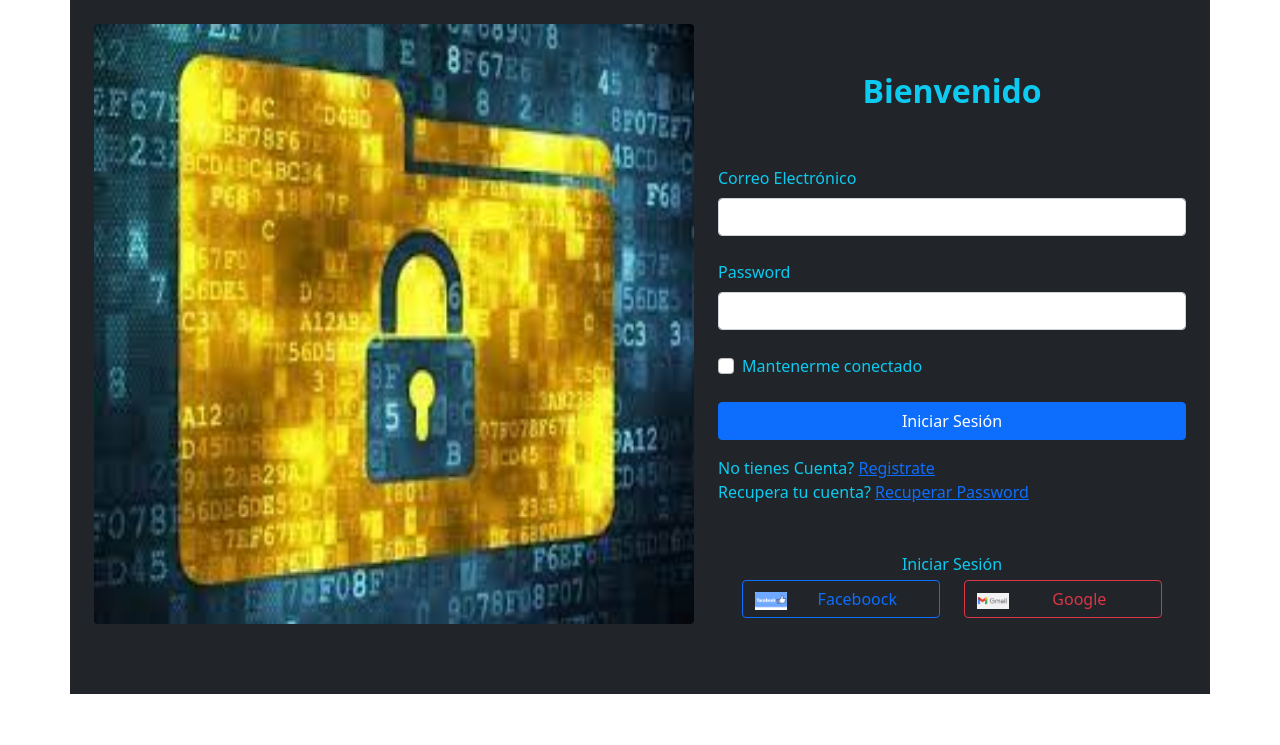
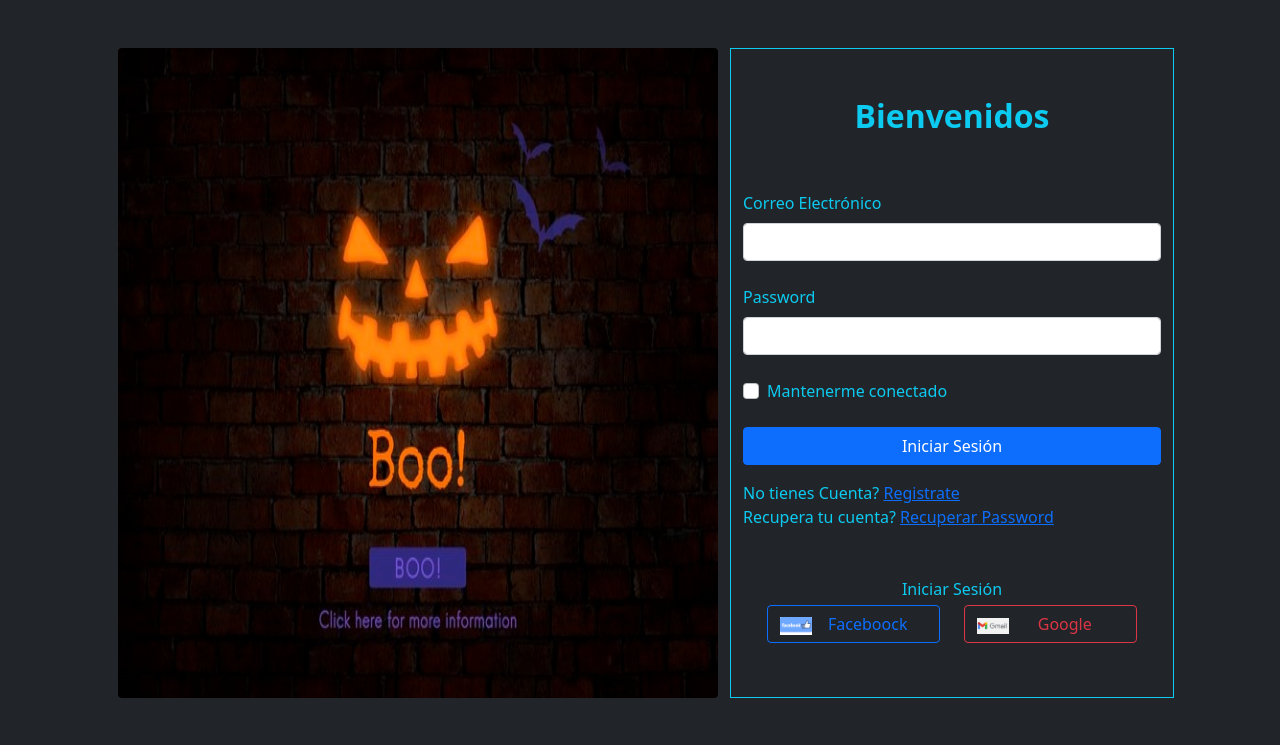
Before and after one commit to Pfalconi1529/Sesiones, a PHP site: page / in a window 1280 px wide. Shown: the top 745 px of the page. Run offline with PHP 8.4, Linux system fonts and the light colour scheme.

Commit message:
Inicio de Sesión y muestro el usuario

```diff
--- a/index.php
+++ b/index.php
@@ -6,36 +6,36 @@
 	<link href="https://cdn.jsdelivr.net/npm/bootstrap@5.0.2/dist/css/bootstrap.min.css" rel="stylesheet" integrity="sha384-EVSTQN3/azprG1Anm3QDgpJLIm9Nao0Yz1ztcQTwFspd3yD65VohhpuuCOmLASjC" crossorigin="anonymous">
 	<title>Sesiones con PHP</title>
 </head>
-<body>
-	<div class="container p-4 img-fluid bg-dark text-info " >
+<body class="bg-dark">
+	<div class="container p-5 img-fluid  text-info " >
 		<div class="row ">
 			<div class="col text-center" >
-				<img src="imagenes/fondo1.jpg" width="600" class="rounded float-start" height="600">
+				<img src="imagenes/fondo2.jpg" width="600" class="rounded float-start" height="650">
 
 			</div>
-			<div class="col">
+			<div class="col border border-info">
 				<div class="text-end">
 
 				</div>
 				<div>
-					<h2 class="fw-bold text-center py-5">Bienvenido</h2>
+					<h2 class="fw-bold text-center py-5">Bienvenidos</h2>
 
 
-					<form action="">
+					<form action="principal.php" method="post" id="form">
 						<div class="mb-4">
 							<label for="email" class="form-label">Correo Electrónico</label>
-							<input type="email" class="form-control" name="email">
+							<input type="email" class="form-control" name="email" id="email" >
 						</div>
 						<div class="mb-4">
 							<label for="password" class="form-label">Password</label>
-							<input type="password" class="form-control" name="password">
+							<input type="password" class="form-control" name="password" id="password">
 						</div>
 						<div class="mb-4 form-check">
 							<input type="checkbox" name="connected" class="form-check-input">
 							<label for="connected" class="form-check-label" >Mantenerme conectado</label>
 						</div>
 						<div class="d-grid">
-							<button type="submit" class="btn btn-primary">Iniciar Sesión</button>
+							<button type="submit" class="btn btn-primary" name="iniciar" id="iniciar">Iniciar Sesión</button>
 						</div>
 						<div class="my-3">
 							<span>No tienes Cuenta? <a href="#">Registrate</a></span><br>
```
Also changed, not shown: ajax.js (added, +12 -0 lines), contenido.php (added, +14 -0 lines), principal.php (added, +19 -0 lines), imagenes/fondo2.jpg (added).
